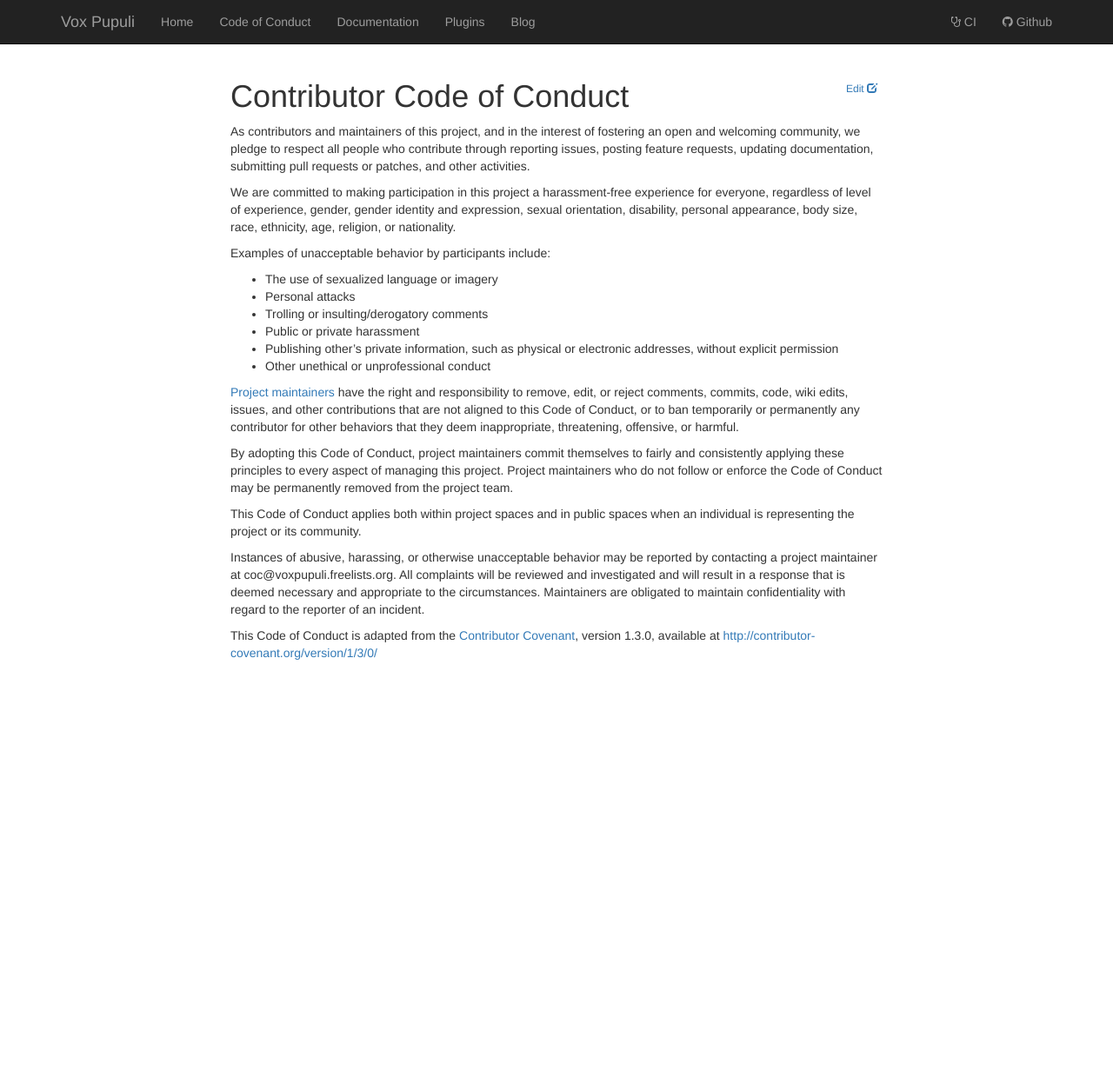
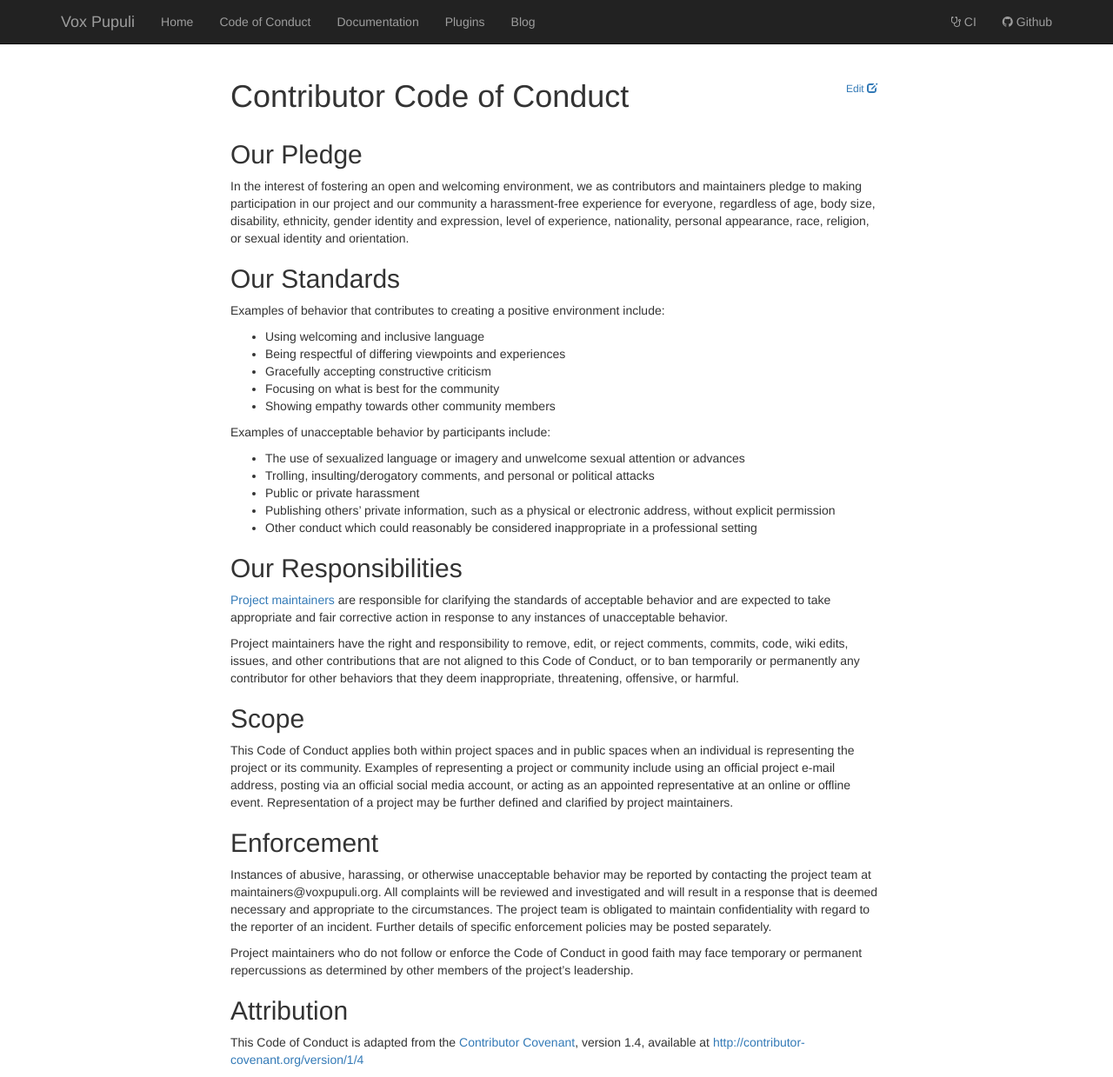
Before and after one commit to voxpupuli/voxpupuli.github.io, a Jekyll site: the page built from coc/index.md, in a window 1280 px wide. Shown: the whole page at 87% size. Built offline with Jekyll 4.4.1, drawn with Linux system fonts in a browser that asks for light colours; nearby versions of some CDN libraries; before the commit the page ends 900 px from its top, so only the background shows below that.

Commit message:
coc: Upgrade to 1.4.0 of the Contributor Covenant
Version 1.4.0 has more positive language and includes examples of behaviour we'd like to see.

I've also updated it to use the working address to contact maintainers by email.

```diff
--- a/coc/index.md
+++ b/coc/index.md
@@ -3,52 +3,76 @@ layout: page
 title: Contributor Code of Conduct
 ---
 
-As contributors and maintainers of this project, and in the interest of
-fostering an open and welcoming community, we pledge to respect all people who
-contribute through reporting issues, posting feature requests, updating
-documentation, submitting pull requests or patches, and other activities.
+## Our Pledge
 
-We are committed to making participation in this project a harassment-free
-experience for everyone, regardless of level of experience, gender, gender
-identity and expression, sexual orientation, disability, personal appearance,
-body size, race, ethnicity, age, religion, or nationality.
+In the interest of fostering an open and welcoming environment, we as
+contributors and maintainers pledge to making participation in our project and
+our community a harassment-free experience for everyone, regardless of age, body
+size, disability, ethnicity, gender identity and expression, level of experience,
+nationality, personal appearance, race, religion, or sexual identity and
+orientation.
+
+## Our Standards
+
+Examples of behavior that contributes to creating a positive environment
+include:
+
+* Using welcoming and inclusive language
+* Being respectful of differing viewpoints and experiences
+* Gracefully accepting constructive criticism
+* Focusing on what is best for the community
+* Showing empathy towards other community members
 
 Examples of unacceptable behavior by participants include:
 
-* The use of sexualized language or imagery
-* Personal attacks
-* Trolling or insulting/derogatory comments
+* The use of sexualized language or imagery and unwelcome sexual attention or
+advances
+* Trolling, insulting/derogatory comments, and personal or political attacks
 * Public or private harassment
-* Publishing other's private information, such as physical or electronic
-  addresses, without explicit permission
-* Other unethical or unprofessional conduct
+* Publishing others' private information, such as a physical or electronic
+  address, without explicit permission
+* Other conduct which could reasonably be considered inappropriate in a
+  professional setting
 
-[Project maintainers][maintainers] have the right and responsibility to remove, edit, or
+## Our Responsibilities
+
+[Project maintainers][maintainers] are responsible for clarifying the standards of acceptable
+behavior and are expected to take appropriate and fair corrective action in
+response to any instances of unacceptable behavior.
+
+Project maintainers have the right and responsibility to remove, edit, or
 reject comments, commits, code, wiki edits, issues, and other contributions
 that are not aligned to this Code of Conduct, or to ban temporarily or
 permanently any contributor for other behaviors that they deem inappropriate,
 threatening, offensive, or harmful.
 
-By adopting this Code of Conduct, project maintainers commit themselves to
-fairly and consistently applying these principles to every aspect of managing
-this project. Project maintainers who do not follow or enforce the Code of
-Conduct may be permanently removed from the project team.
+## Scope
 
 This Code of Conduct applies both within project spaces and in public spaces
-when an individual is representing the project or its community.
+when an individual is representing the project or its community. Examples of
+representing a project or community include using an official project e-mail
+address, posting via an official social media account, or acting as an appointed
+representative at an online or offline event. Representation of a project may be
+further defined and clarified by project maintainers.
+
+## Enforcement
 
 Instances of abusive, harassing, or otherwise unacceptable behavior may be
-reported by contacting a project maintainer at coc@voxpupuli.freelists.org. All
+reported by contacting the project team at maintainers@voxpupuli.org. All
 complaints will be reviewed and investigated and will result in a response that
-is deemed necessary and appropriate to the circumstances. Maintainers are
-obligated to maintain confidentiality with regard to the reporter of an
-incident.
+is deemed necessary and appropriate to the circumstances. The project team is
+obligated to maintain confidentiality with regard to the reporter of an incident.
+Further details of specific enforcement policies may be posted separately.
 
+Project maintainers who do not follow or enforce the Code of Conduct in good
+faith may face temporary or permanent repercussions as determined by other
+members of the project's leadership.
 
-This Code of Conduct is adapted from the [Contributor Covenant][homepage],
-version 1.3.0, available at
-[http://contributor-covenant.org/version/1/3/0/][version]
+## Attribution
+
+This Code of Conduct is adapted from the [Contributor Covenant][homepage], version 1.4,
+available at [http://contributor-covenant.org/version/1/4][version]
 
 [homepage]: http://contributor-covenant.org
-[version]: http://contributor-covenant.org/version/1/3/0/
+[version]: http://contributor-covenant.org/version/1/4/
 [maintainers]: https://github.com/orgs/voxpupuli/teams/project-maintainers
```
